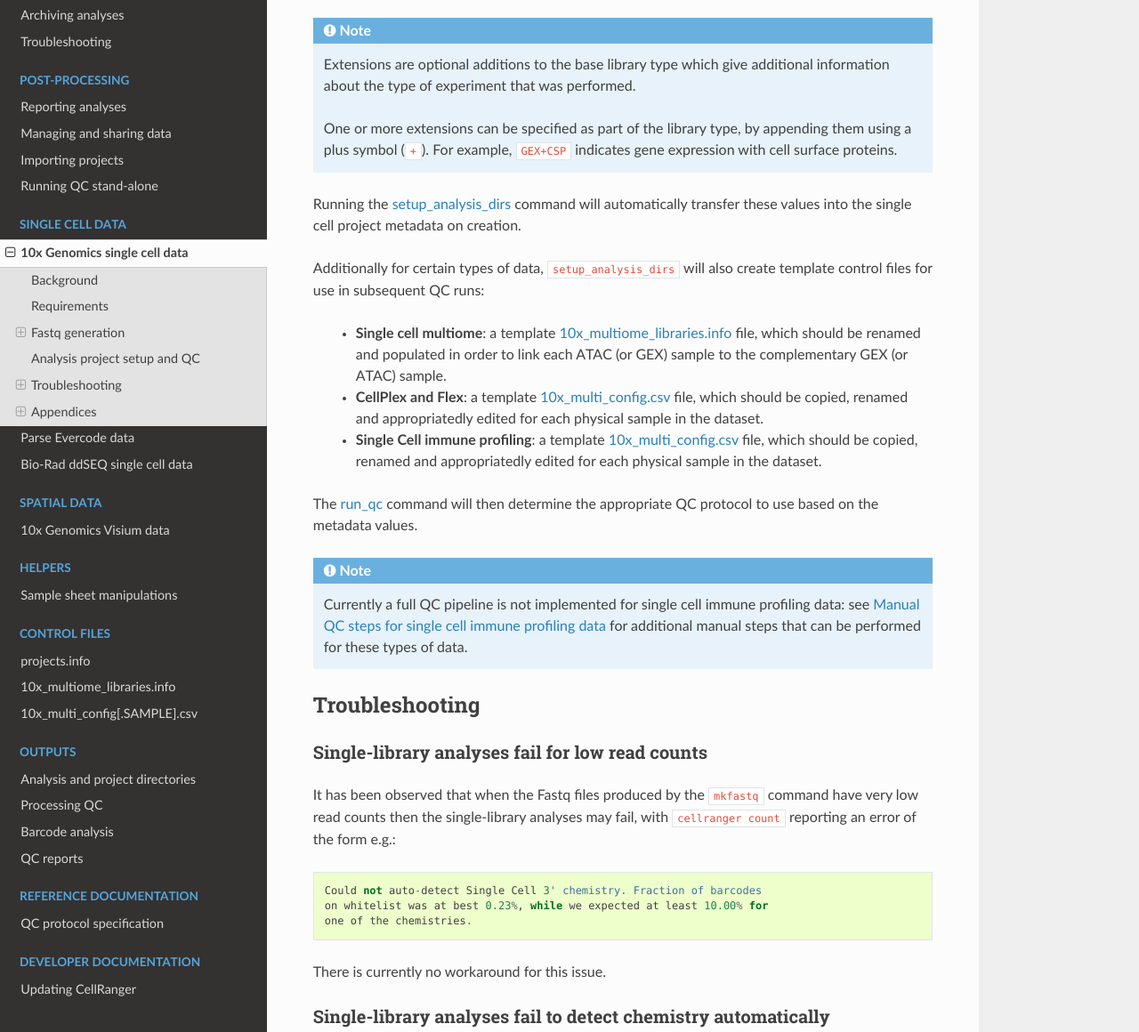
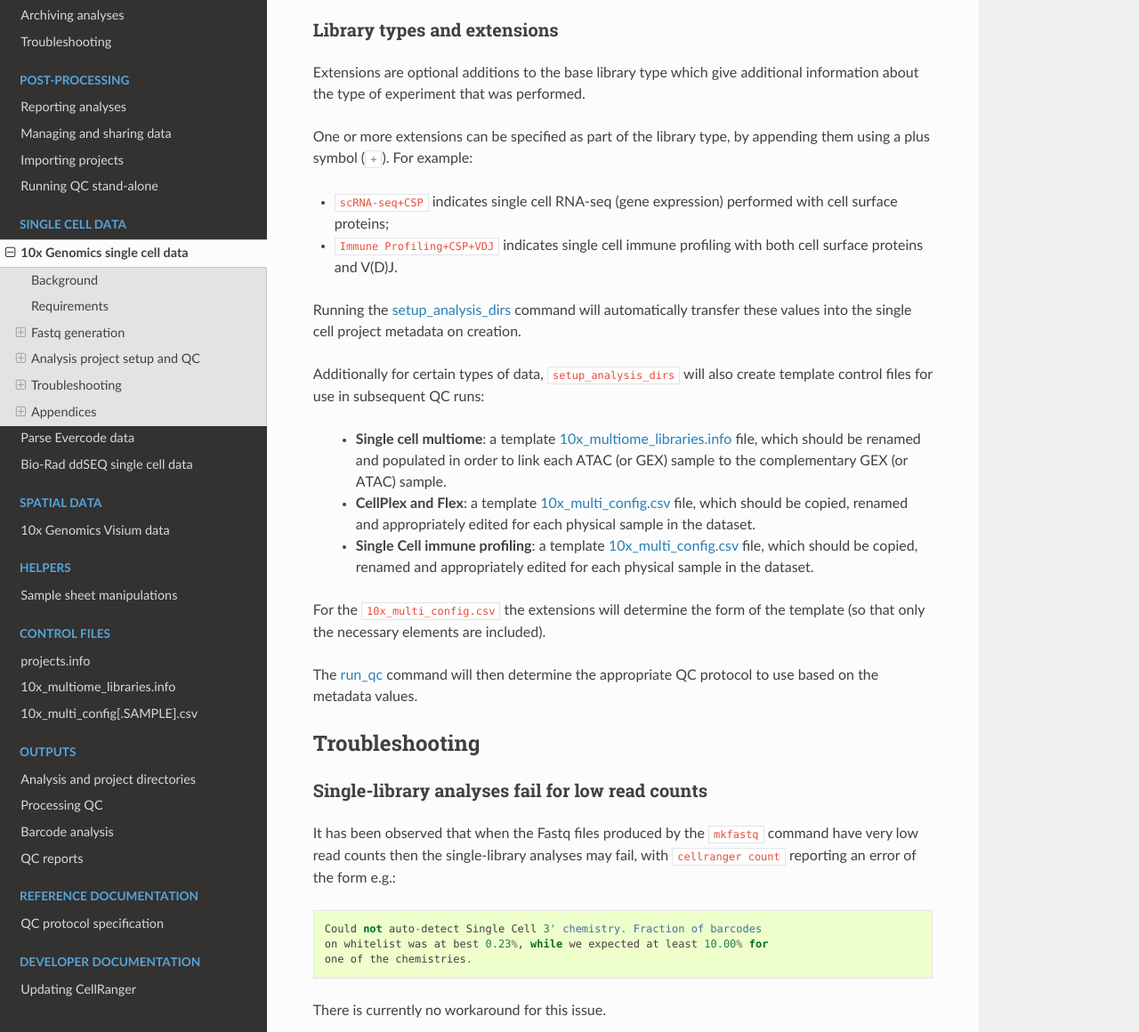
Before and after one commit to fls-bioinformatics-core/auto_process_ngs, a Sphinx documentation site: the page built from docs/source/single_cell/10x_single_cell.rst, in a window 1280 px wide and 1400 px high, scrolled down 2318 px, cut to the strip 240-1400 px from the top of the window. Shown: the whole strip at 89% size. Built offline with Sphinx 7.4.7 and the Read the Docs theme 3.1.0, drawn with Linux system fonts in a browser that asks for light colours; pages that are not in the unit, such as notebooks, are missing from menus.

Commit message:
Updates to the docs for 10x single cell (to elaborate on library type extensions).

```diff
--- a/docs/source/single_cell/10x_single_cell.rst
+++ b/docs/source/single_cell/10x_single_cell.rst
@@ -115,15 +115,20 @@ data within ``auto-process-ngs``:
 
 .. include:: ../auto/10x_single_cell_apps.rst
 
-.. note::
+Library types and extensions
+~~~~~~~~~~~~~~~~~~~~~~~~~~~~
 
-   Extensions are optional additions to the base library type which
-   give additional information about the type of experiment that was
-   performed.
+Extensions are optional additions to the base library type which
+give additional information about the type of experiment that was
+performed.
 
-   One or more extensions can be specified as part of the library type,
-   by appending them using a plus symbol (``+``). For example,
-   ``GEX+CSP`` indicates gene expression with cell surface proteins.
+One or more extensions can be specified as part of the library type,
+by appending them using a plus symbol (``+``). For example:
+
+* ``scRNA-seq+CSP`` indicates single cell RNA-seq (gene expression)
+  performed with cell surface proteins;
+* ``Immune Profiling+CSP+VDJ`` indicates single cell immune profiling
+  with both cell surface proteins and V(D)J.
 
 Running the :doc:`setup_analysis_dirs <../using/setup_analysis_dirs>`
 command will automatically transfer these values into the single cell
@@ -139,24 +144,20 @@ also create template control files for use in subsequent QC runs:
 
  * **CellPlex and Flex**: a template
    :doc:`10x_multi_config.csv <../control_files/10x_multi_config_csv>`
-   file, which should be copied, renamed and appropriatedly edited
+   file, which should be copied, renamed and appropriately edited
    for each physical sample in the dataset.
 
  * **Single Cell immune profiling**: a template
    :doc:`10x_multi_config.csv <../control_files/10x_multi_config_csv>`
-   file, which should be copied, renamed and appropriatedly edited
+   file, which should be copied, renamed and appropriately edited
    for each physical sample in the dataset.
+
+For the ``10x_multi_config.csv`` the extensions will determine the form
+of the template (so that only the necessary elements are included).
 
 The :doc:`run_qc <../using/run_qc>` command
 will then determine the appropriate QC protocol to use based on the
 metadata values.
-
-.. note::
-
-   Currently a full QC pipeline is not implemented for single cell
-   immune profiling data: see :ref:`10x_sc-immune-profiling-data`
-   for additional manual steps that can be performed for these types
-   of data.
 
 Troubleshooting
 ---------------
```
